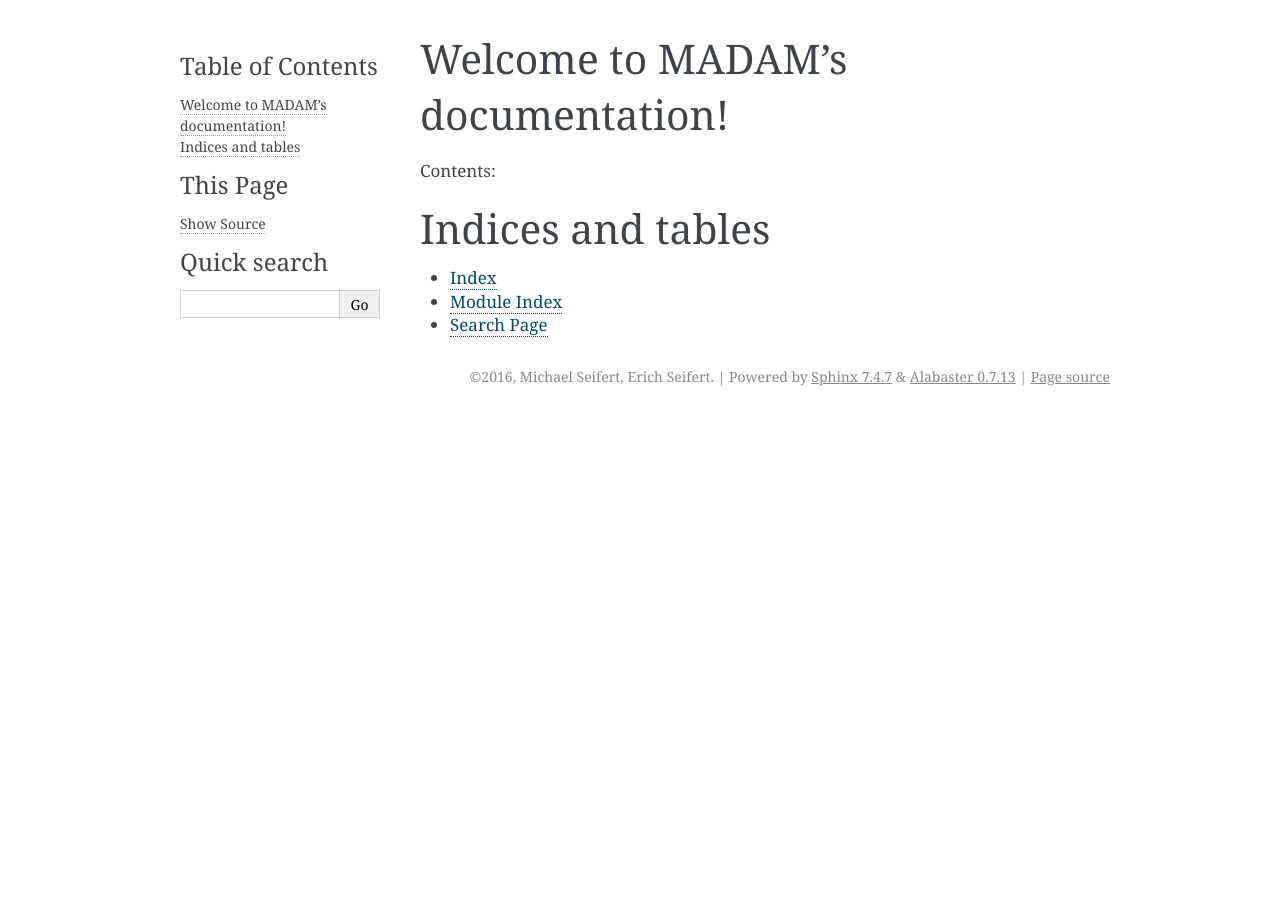
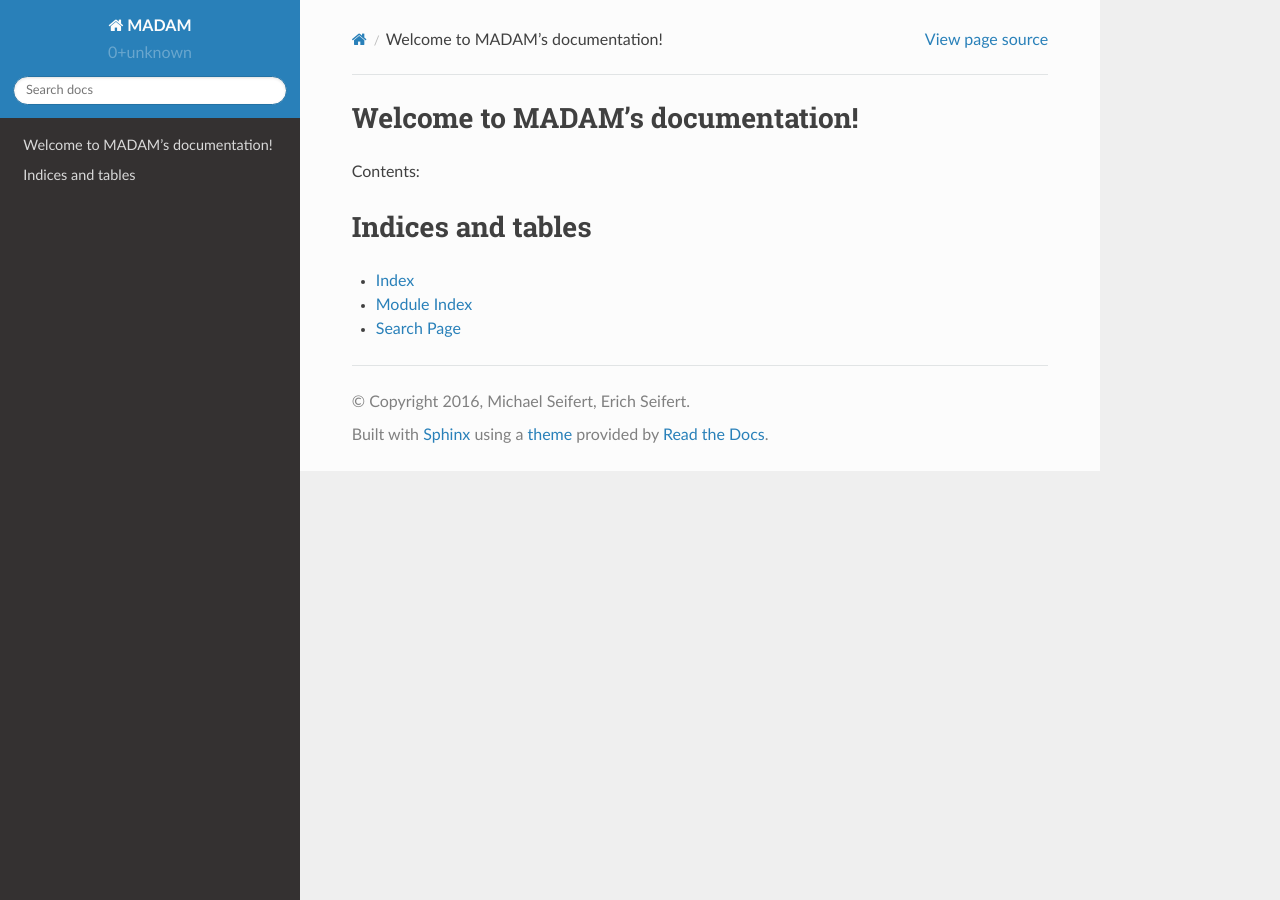
Before and after one commit to eseifert/madam, a Sphinx documentation site: the page built from doc/index.rst, in a window 1280 px wide. Built offline with Sphinx 7.4.7 and the Read the Docs theme 2.0.0, drawn with Linux system fonts in a browser that asks for light colours.

Commit message:
Sphinx uses readthedocs theme for html output. Added sphinx_rtd_theme to the doc dependencies.

```diff
--- a/doc/conf.py
+++ b/doc/conf.py
@@ -126,7 +126,7 @@ todo_include_todos = False
 # The theme to use for HTML and HTML Help pages.  See the documentation for
 # a list of builtin themes.
 #
-html_theme = 'alabaster'
+html_theme = 'sphinx_rtd_theme'
 
 # Theme options are theme-specific and customize the look and feel of a theme
 # further.  For a list of options available for each theme, see the
--- a/setup.py
+++ b/setup.py
@@ -14,7 +14,7 @@ setup(
     setup_requires=['pytest-runner', 'versioneer'],
     tests_require=['piexif', 'pillow', 'pytest >=2.8'],
     extras_require={
-        'doc': ['sphinx']
+        'doc': ['sphinx', 'sphinx_rtd_theme']
     },
     packages=['madam'],
     classifiers=[
```
